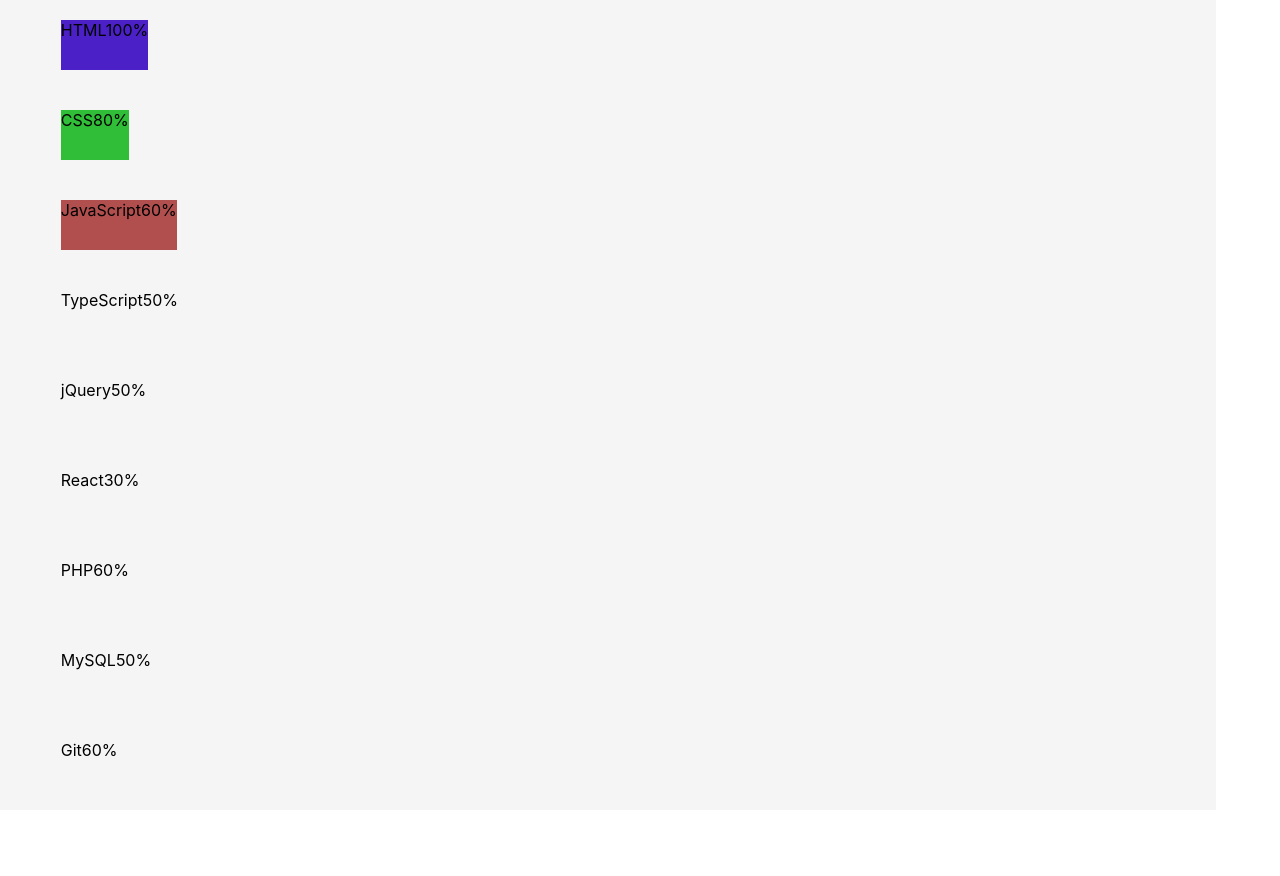
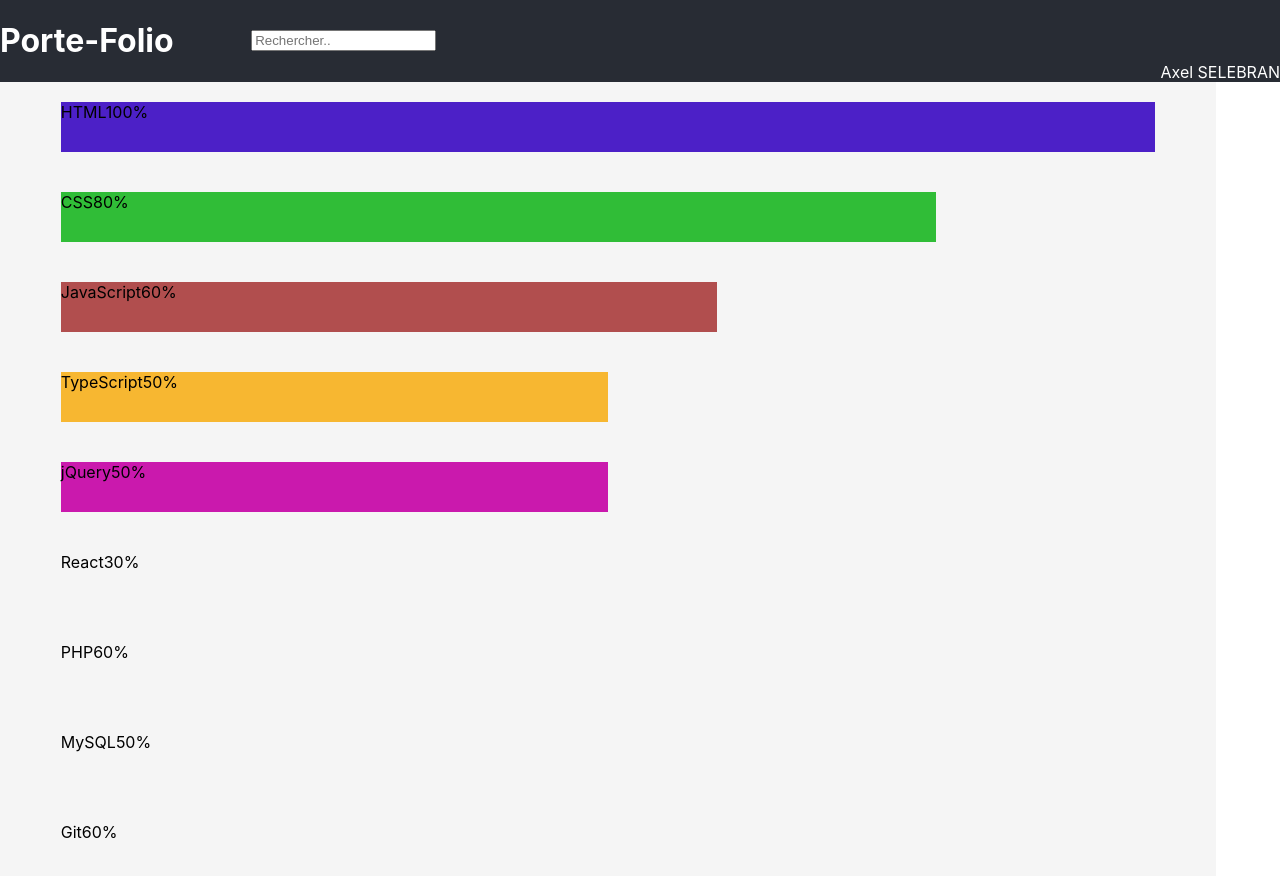
Before and after one commit to Warheart-1/portefolio, a React (Create React App) app: page /CV in a window 1280 px wide. Shown: the top 876 px of the page. Before the commit the page ends 810 px from the top, so only its background shows below. Built offline with nearby package versions, Linux system fonts and the light colour scheme.

Commit message:
style CV fini pour les barres de progressions

```diff
--- a/src/composents/CV.tsx
+++ b/src/composents/CV.tsx
@@ -1,9 +1,11 @@
 import "../style/CV.css"
+import Banner from "./Banner"
 
 
 function CV (): JSX.Element {
     return (
         <>
+        <Banner/>
             <div id="contents">
                 <div className="Progress-bar">
                     <div id="HTML">
@@ -24,7 +26,7 @@
                     </div>
                 </div>
                 <div className="Progress-bar">
-                    <div id="TyepScript">
+                    <div id="TS">
                         <span className="TyepScript-title">TypeScript</span>
                         <span className="TyepScript-content">50%</span>
                     </div>
--- a/src/style/CV.css
+++ b/src/style/CV.css
@@ -17,30 +17,43 @@
 }
 
 #HTML {
+  animation: AnimationHTML 1s ease-in-out;
   height: 50px;
+  animation-fill-mode: forwards;
   position: absolute;
   background-color: #4c20c7;
-  animation-fill-mode: forwards;
-  animation-duration: 1s;
-  animation: AnimationHTML 1s;
 }
 
 #CSS {
+  animation: AnimationCSS 1s ease-in-out;
   height: 50px;
+  animation-fill-mode: forwards;
   position: absolute;
   background-color: #30bd37;
-  animation-fill-mode: forwards;
-  animation-duration: 1s;
-  animation: AnimationCSS 1s;
 }
 
 #JS {
+  animation: AnimationJS 1s ease-in-out;
   height: 50px;
+  animation-fill-mode: forwards;
   position: absolute;
   background-color: #b14e4e;
+}
+
+#TS {
+  animation: AnimationTS 1s ease-in-out;
+  height: 50px;
   animation-fill-mode: forwards;
-  animation-duration: 1s;
-  animation: AnimationJS 1s;
+  position: absolute;
+  background-color: #f7b731;
+}
+
+#jQuery {
+  animation: AnimationTS 1s ease-in-out;
+  height: 50px;
+  animation-fill-mode: forwards;
+  position: absolute;
+  background-color: #ca19ad;
 }
 
 @keyframes AnimationHTML {
@@ -59,5 +72,21 @@
     width: 80%;
   }
 }
+@keyframes AnimationJS {
+  0% {
+    width: 10px;
+  }
+  100% {
+    width: 60%;
+  }
+}
+@keyframes AnimationTS {
+  0% {
+    width: 10px;
+  }
+  100% {
+    width: 50%;
+  }
+}
 
 /*# sourceMappingURL=CV.css.map */
--- a/src/style/CV.scss
+++ b/src/style/CV.scss
@@ -25,21 +25,34 @@
 
 //inclus le fichier de setAnimation
 #HTML{
-    @include setAnimation($sizeHeight, 1s, #4c20c7);
-    animation: AnimationHTML 1s;
+    animation: AnimationHTML 1s ease-in-out;
+    @include setAnimation($sizeHeight,#4c20c7);
 }
 
 #CSS{
-    @include setAnimation($sizeHeight, 1s, #30bd37);
-    animation: AnimationCSS 1s;
+    animation: AnimationCSS 1s ease-in-out;
+    @include setAnimation($sizeHeight,#30bd37);
 }
 
 #JS{
-    @include setAnimation($sizeHeight, 1s, #b14e4e);
-    animation: AnimationJS 1s;
+    animation: AnimationJS 1s ease-in-out;
+    @include setAnimation($sizeHeight,#b14e4e);
 }
 
-//inclus le fichier d'animation
+#TS{
+    animation: AnimationTS 1s ease-in-out;
+    @include setAnimation($sizeHeight,#f7b731);
+}
+
+#jQuery{
+    animation: AnimationTS 1s ease-in-out;
+    @include setAnimation($sizeHeight,#ca19ad);
+}
+
 @include AnimationHTML(10px, 100%);
 
 @include AnimationCSS(10px, 80%);
+
+@include AnimationJS(10px, 60%);
+
+@include AnimationTS(10px, 50%);
--- a/src/style/_method.scss
+++ b/src/style/_method.scss
@@ -1,5 +1,3 @@
-
-
 @mixin AnimationHTML($start, $end){
     @keyframes AnimationHTML {
         0% {
@@ -22,10 +20,31 @@
     }
 }
 
-@mixin setAnimation($size, $time, $color){
+@mixin AnimationJS($start, $end){
+    @keyframes AnimationJS {
+        0% {
+            width: $start;
+        }
+        100% {
+           width: $end;
+        }
+    }
+}
+
+@mixin AnimationTS($start, $end){
+    @keyframes AnimationTS {
+        0% {
+            width: $start;
+        }
+        100% {
+           width: $end;
+        }
+    }
+}
+
+@mixin setAnimation($size, $color){
     height: $size;
+    animation-fill-mode: forwards;
     position: absolute;
     background-color: $color;
-    animation-fill-mode: forwards;
-    animation-duration: $time;
 }
```
Also changed, not shown: 1 other file (tests, documents, lock files or other folders).
